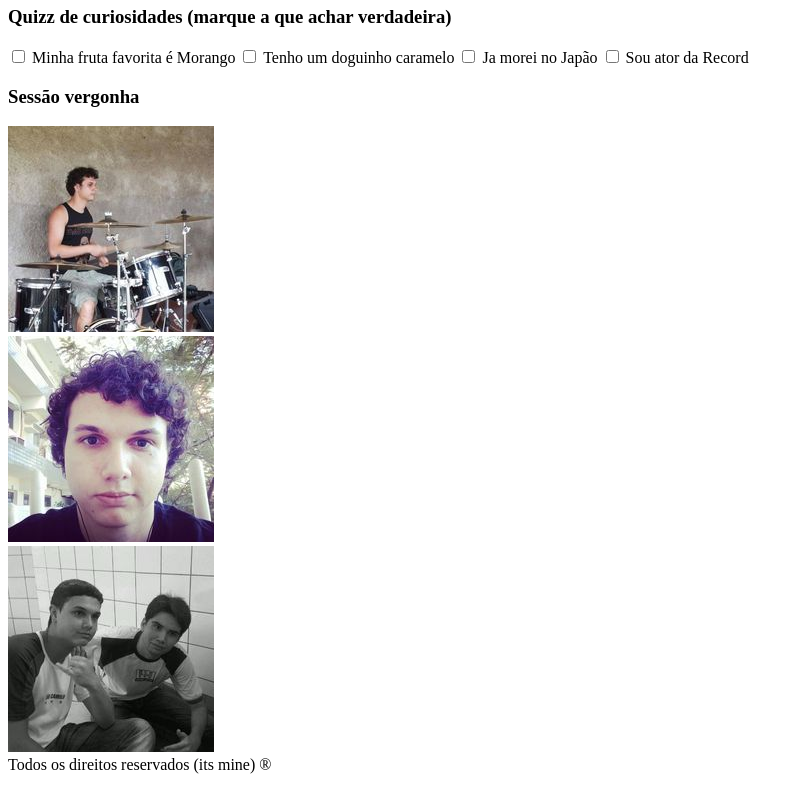
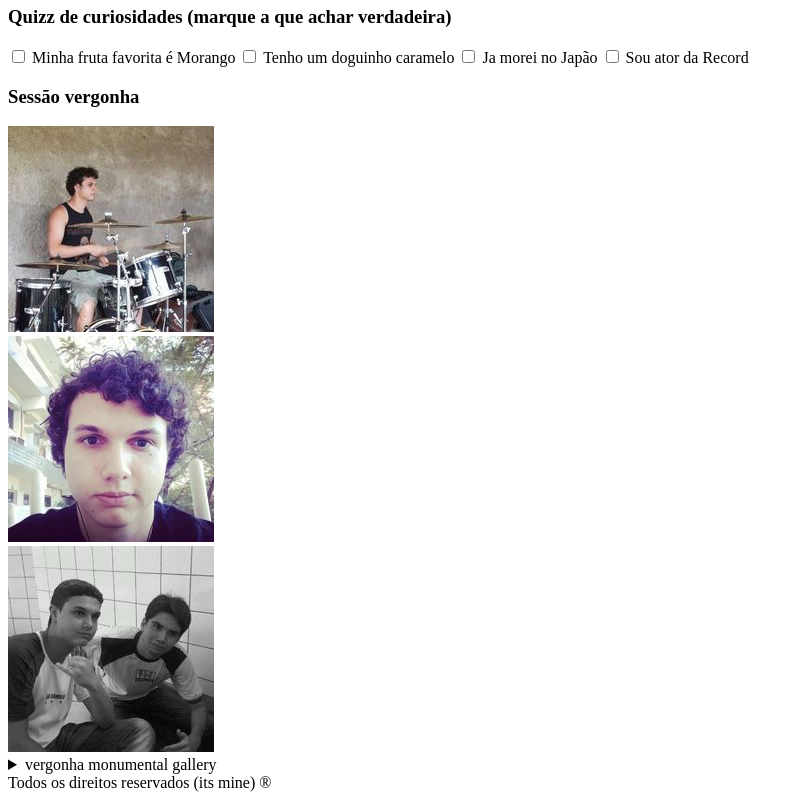
Before and after one commit to Kenzie-Academy-Brasil-Developers/entrega-mais-tag-html-sprint-2-allangratts, a plain HTML site: page index.html in a window 1280 px wide. Shown: the part 532-1332 px from the top of the page, without its empty margins (0-803 px from the left). Drawn offline with Linux system fonts and the light colour scheme.

Commit message:
add tag details e summary

```diff
--- a/index.html
+++ b/index.html
@@ -107,6 +107,12 @@
             <img src="eu3.jpg" alt="apenas eu passando muita vergonha">
         </div>
 
+        <details>
+            <summary>vergonha monumental gallery</summary>
+
+            <p>Esse é o tipo de imagem que só mostramos pra ganhar pontos na escola ou pra postar no dia do aniversário</p>
+        </details>
+
     </section>
 
     <footer>
```
